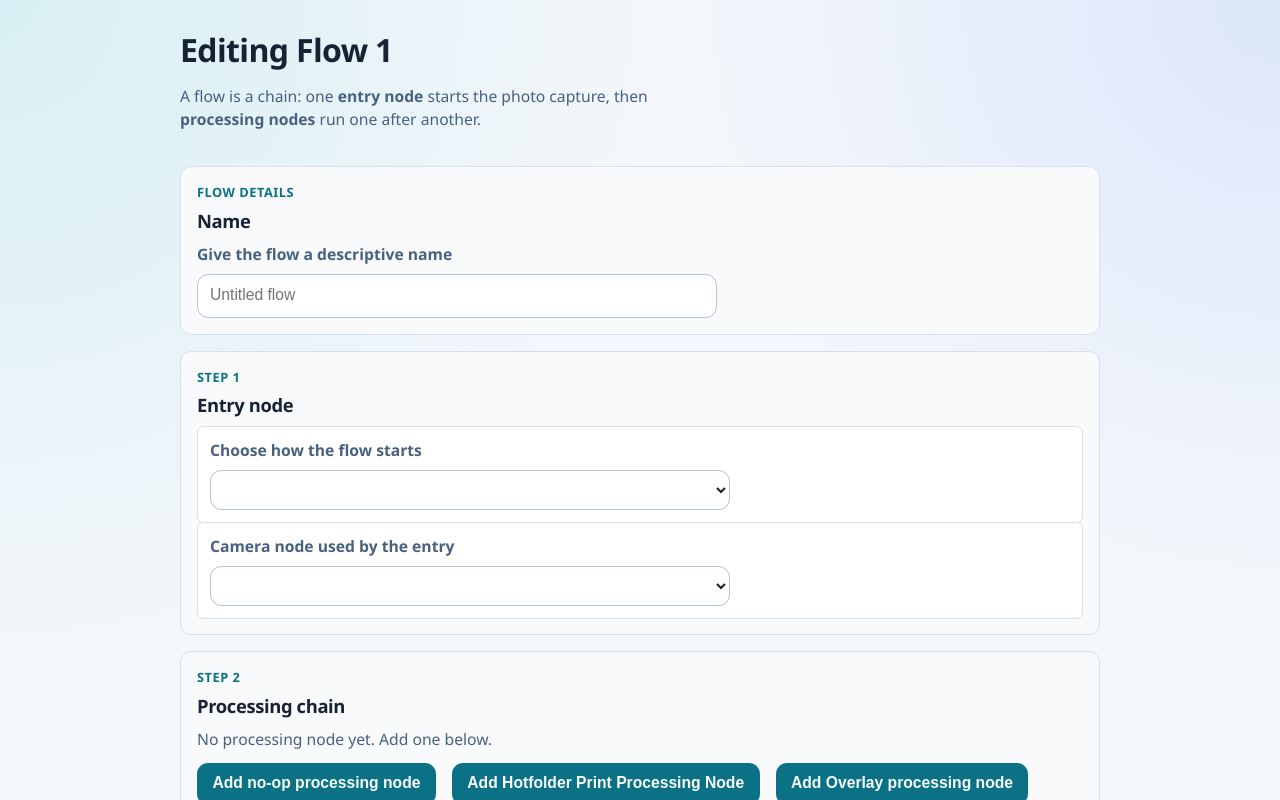
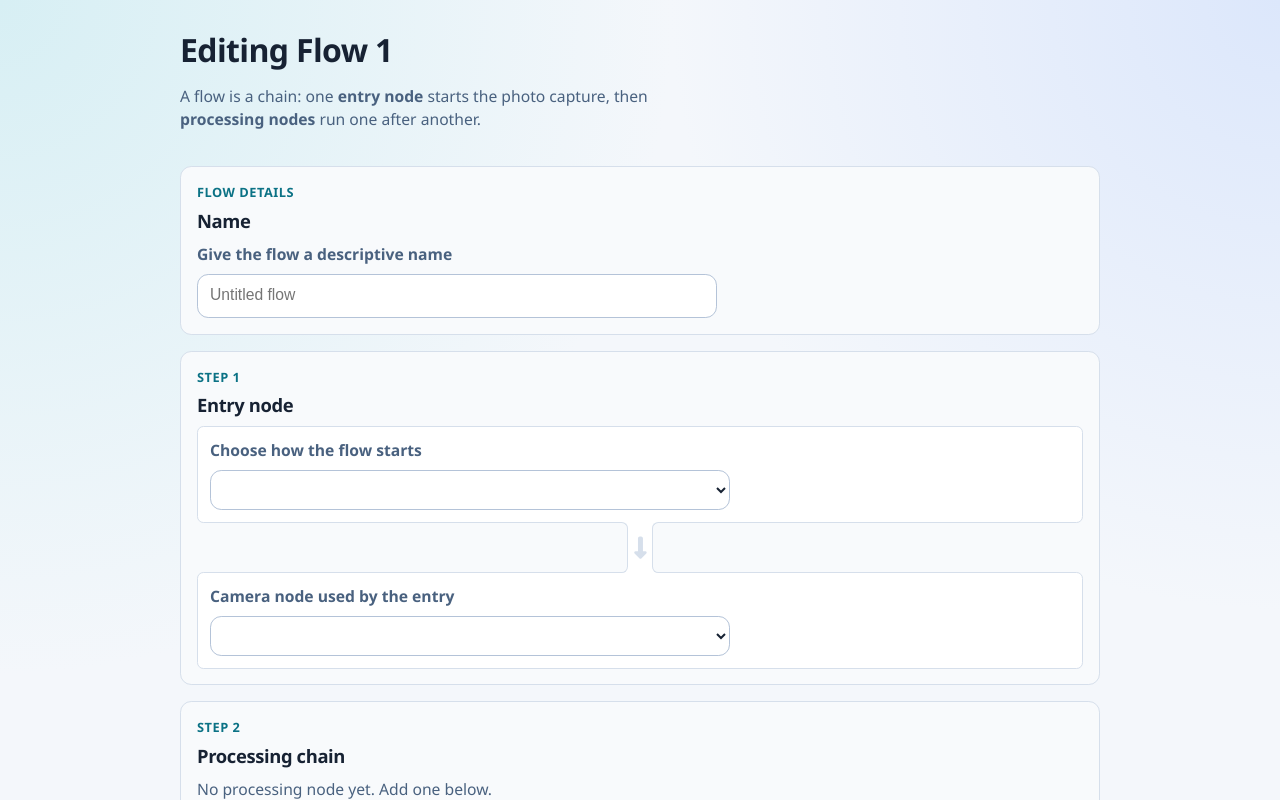
Before and after one commit to simonjamain/openphotobooth, a Vue app: page /configure/1 in a window 1280 px wide. Shown: the top 800 px of the page. Built offline with nearby package versions, Linux system fonts and the light colour scheme; the HTML template or start-up script is replaced by a standard one.

Commit message:
better, not perfect

```diff
--- a/src/views/flowConfigView.vue
+++ b/src/views/flowConfigView.vue
@@ -91,6 +91,7 @@ function saveFlowConfiguration() {
                 <input id="flow-name-input" v-model="editedFlowConfiguration.name" type="text" placeholder="Untitled flow" />
             </article>
 
+
             <article class="chain-node chain-node--entry">
                 <p class="chain-node__eyebrow">Step 1</p>
                 <h2>Entry node</h2>
@@ -113,7 +114,7 @@ function saveFlowConfiguration() {
                     />
                 </div>
 
-
+<node-linkage />
                 <div class="processing-list__item">
                     <label for="camera-node-select">Camera node used by the entry</label>
                     <select id="camera-node-select" v-model="editedFlowConfiguration.cameraNode">
```
